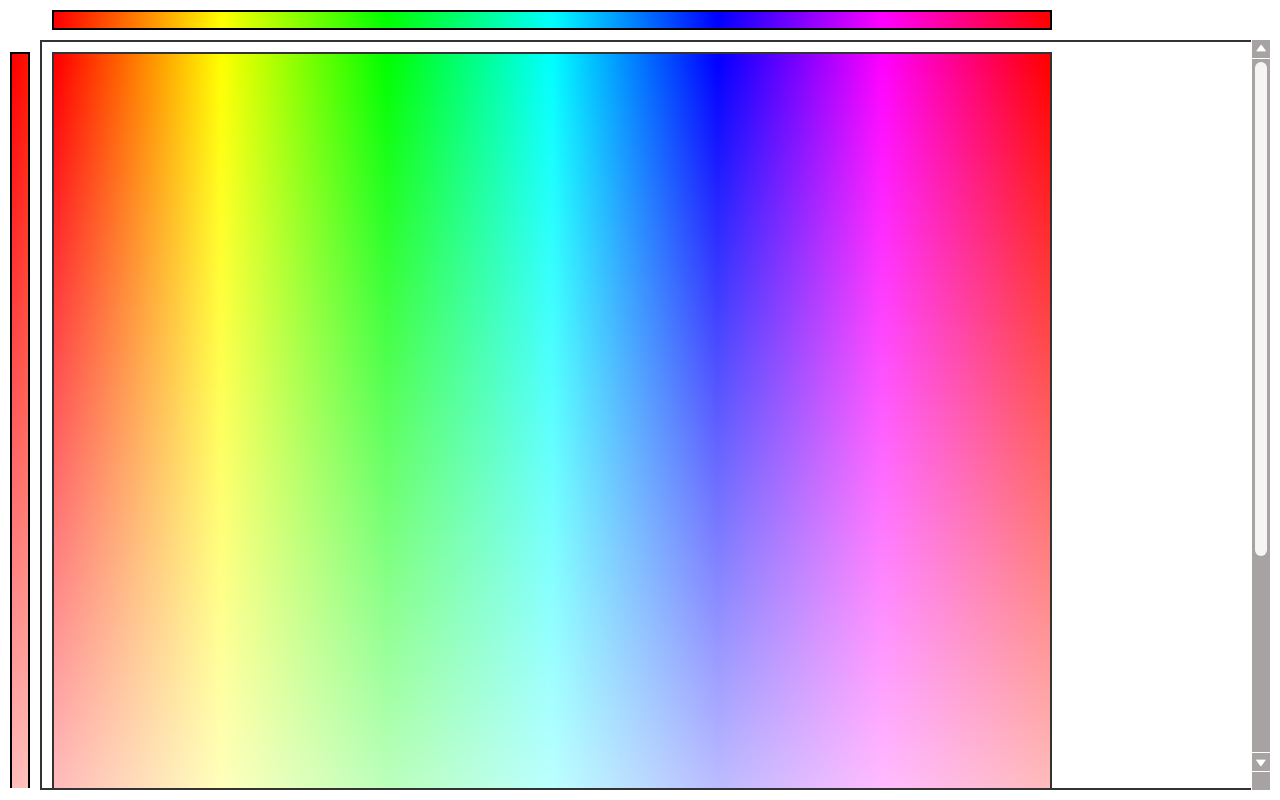
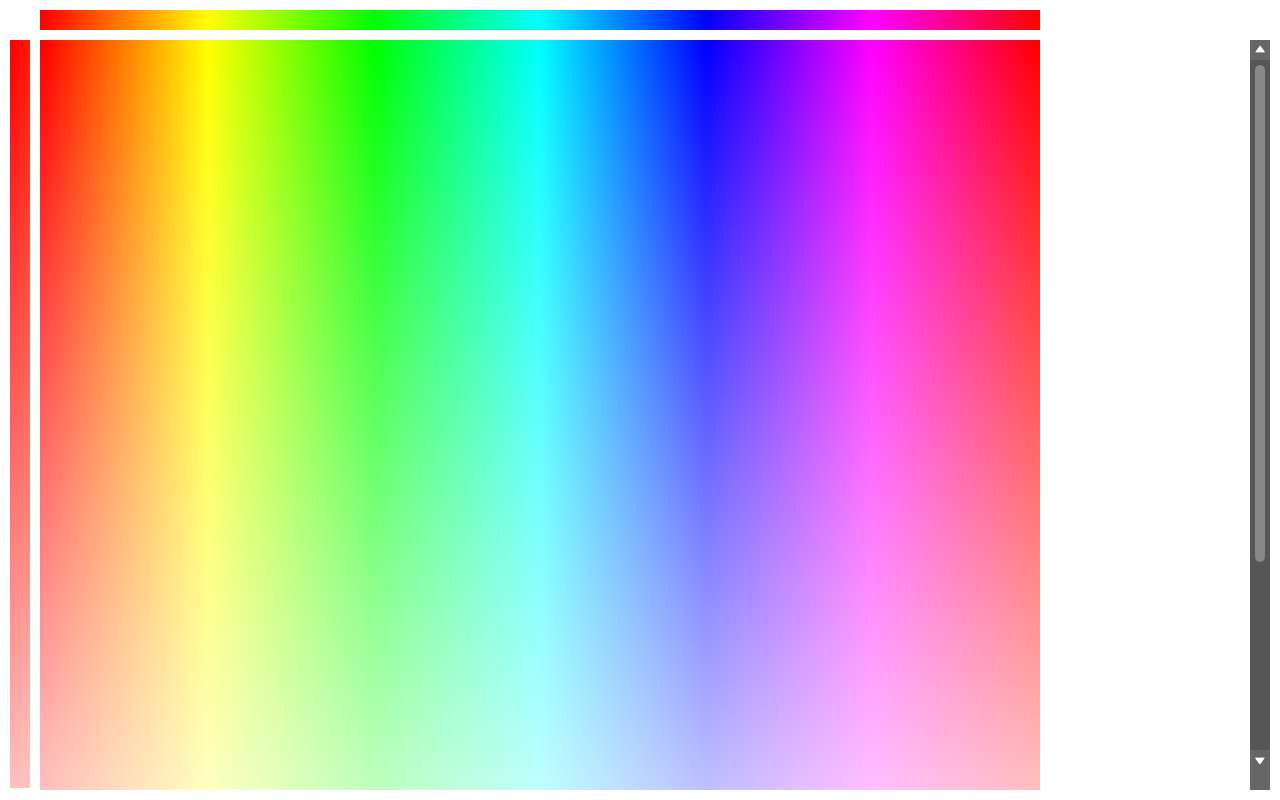
Before and after one commit to dynamind/dynamind.github.io, a plain HTML site: page index.html in a window 1280 px wide. Drawn offline with Linux system fonts and the light colour scheme.

Commit message:
Alternative colorscheme

```diff
--- a/index.html
+++ b/index.html
@@ -18,14 +18,13 @@
       background-size: cover;
       width: 1000px;
       height: 1000px;
-      border: 2px solid #333;
     }
     .top-wrapper {
       overflow: hidden;
       position: absolute;
       top: 10px;
       right: 12px;
-      left: 52px;
+      left: 40px;
       z-index: 1;
     }
     .top-content {
@@ -33,13 +32,12 @@
       background-size: cover;
       width: 1000px;
       height: 20px;
-      border: 2px solid #000;
     }
     .left-wrapper {
       overflow: hidden;
       position: absolute;
       left: 10px;
-      top: 52px;
+      top: 40px;
       bottom: 12px;
       z-index: 1;
     }
@@ -48,7 +46,6 @@
       background-size: cover;
       width: 20px;
       height: 1000px;
-      border: 2px solid #000;
     }
   </style>
   <style>
@@ -62,13 +59,11 @@
       width: 100%;
       height: 100%;
       overflow: scroll;
-      border: 2px solid #333;
-      padding: 10px;
     }
     .scroller-wrapper-inner {
       display: inline-block;
-      padding-right: 15px;
-      padding-bottom: 12px;
+      padding-right: 20px;
+      padding-bottom: 16px;
     }
     .horizontal .scroller {
     }
@@ -90,9 +85,9 @@
       display: none;
       position: absolute;
       height: 20px;
-      left: -1px;
-      bottom: -1px;
-      right: 18px;
+      left: 0;
+      bottom: 0;
+      right: 20px;
       z-index: 3;
       opacity: 1;
       overflow: hidden;
@@ -101,9 +96,9 @@
       display: none;
       position: absolute;
       width: 20px;
-      top: -1px;
-      right: -1px;
-      bottom: 18px;
+      top: 0;
+      right: 0;
+      bottom: 20px;
       z-index: 1;
       opacity: 1;
       overflow: hidden;
@@ -113,10 +108,11 @@
       position: absolute;
       width: 20px;
       height: 20px;
-      bottom: -1px;
-      right: -1px;
+      bottom: 0px;
+      right: 0px;
       background: #A6A3A2;
-      border: 1px solid #fff;
+      background-color: #666;
+/*            border: 1px solid #fff;*/
       z-index: 3;
       opacity: 1;
     }
@@ -136,11 +132,12 @@
       right: 0;
       width: 20px;
       height: 20px;
-      background: #A6A3A2;
-      border: 1px solid #fff;
+/*      background: #A6A3A2;*/
+      background-color: #666;
+/*      border: 1px solid #fff;*/
       z-index: 2;
       background-size: 20px 20px;
-      background-position: -1px -1px;
+/*      background-position: -1px -1px;*/
       cursor: pointer;
     }
     .scroll-horizontal .scroll-start {
@@ -162,18 +159,18 @@
 
     .scroll-track {
       position: absolute;
-      background: #A6A3A2;
-      border: 1px solid #fff;
+      background-color: #555;
+/*      border: 1px solid rgba(255,255,255,0.1);*/
     }
     .scroll-vertical .scroll-track {
-      bottom: 19px;
-      top: 19px;
+      bottom: 20px;
+      top: 20px;
       left: 0;
       right: 0;
     }
     .scroll-horizontal .scroll-track {
-      left: 19px;
-      right: 19px;
+      left: 20px;
+      right: 20px;
       top: 0;
       bottom: 0;
     }
@@ -192,9 +189,9 @@
       width: 0px;
     }
     .scroll-thumb-inner {
-      background: #F6F5F4;
-      margin: 3px;
-      border-radius: 10px;
+      background-color: #888;
+      margin: 5px;
+      border-radius: 5px;
       position: absolute;
       top: 0;
       left: 0;
@@ -283,7 +280,7 @@
       }
 
       function updateScrollThumbs() {
-        var MAGIC_NUMBER = 2;
+        var MAGIC_NUMBER = 0;
         var scroller = self.state.scroller;
 
         var horizontal = self.state.horizontal;
```
